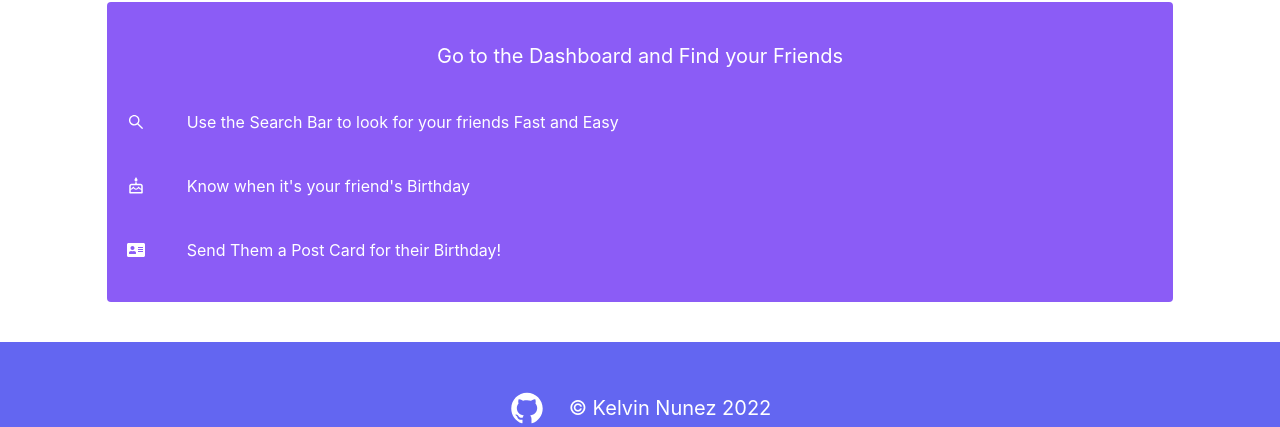
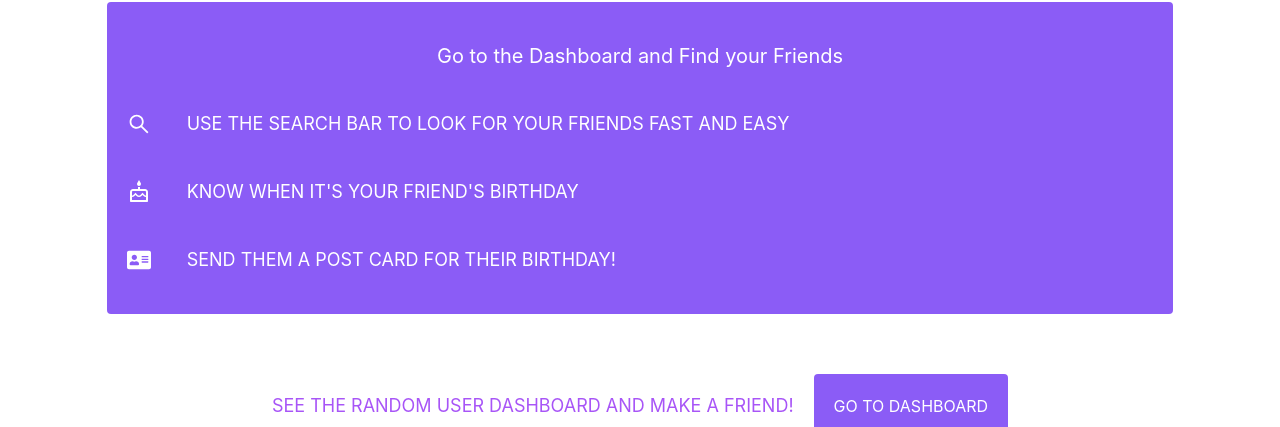
Before and after one commit to nurolkel/randomuserAPI-React, a React (Create React App) app: page / in a window 1280 px wide. Shown: the part 525-952 px from the top of the page. Built offline with nearby package versions, Linux system fonts and the light colour scheme; no server answers.

Commit message:
Final Cleanup CSS

```diff
--- a/src/components/birthdayTimer.js
+++ b/src/components/birthdayTimer.js
@@ -1,27 +1,27 @@
 const BirthdayTimer = ({ date }) => {
     return (
-        <div className="flex items-center justify-center flex-col w-full">
-                <div className="flex items-center justify-center flex-col w-11/12 bg-indigo-500 rounded p-5">
-                    <p className="p-5 uppercase text-white">time until my birthday:</p>
-                    <div className="px-1 flex flex-row justify-center items-center gap-3">
+        <div className="flex items-center justify-center flex-col w-full my-5 py-3">
+                <div className="flex items-center justify-center flex-col w-11/12 bg-purple-500 rounded py-5">
+                    <p className="py-5 px-1 uppercase text-white text-2xl ">time until my birthday:</p>
+                    <div className="px-1 flex flex-col md:flex-row items-center justify-evenly gap-5">
                         <div className="grid items-center justify-items-center uppercase text-white">
-                            <span>Month</span>
+                            <span className="text-xl">Month</span>
                             <p>{date.months}</p>
                         </div>
                         <div className="grid items-center justify-items-center uppercase text-white">
-                            <span>Days</span>
+                            <span className="text-xl">Days</span>
                             <p>{date.days}</p>
                         </div>
                         <div className="grid items-center justify-items-center uppercase text-white">
-                            <span>Hours</span>
+                            <span className="text-xl">Hours</span>
                             <p>{date.hours}</p>
                         </div>
                         <div className="grid items-center justify-items-center uppercase text-white">
-                            <span>Minutes</span>
+                            <span className="text-xl">Minutes</span>
                             <p>{date.minutes}</p>
                         </div>
                         <div className="grid items-center justify-items-center uppercase text-white">
-                            <span>Seconds</span>
+                            <span className="text-xl">Seconds</span>
                             <p>{date.seconds}</p>
                         </div>
                     </div>
--- a/src/components/breadcrumbs.js
+++ b/src/components/breadcrumbs.js
@@ -7,7 +7,7 @@ const BreadCrumbs = () => {
     const displayPrevPage = previous.map(prev => <p key={prev.id}>{prev.name.first} {prev.name.last}</p>)
 
     return (
-        <div className="p-5 flex flex-row items-center gap-3">
+        <div className="p-5 flex flex-row items-center gap-3 uppercase text-base">
                <Link to="/dashboard" className="underline text-blue-500">
                     Back to Dashboard
                 </Link>
--- a/src/components/displayPreviousUser.js
+++ b/src/components/displayPreviousUser.js
@@ -17,7 +17,7 @@ const DisplayPreviousUser = () => {
                 <div className="flex flex-col justify-center">
                     <div className="flex flex-col p-5 items-center justify-center">
                         <h3 className="text-2xl text-purple-500 font-bold">Welcome to</h3>
-                        <span className="text-lg p-2 font-semibold">{prev.name.first}  Page!</span>
+                        <span className="uppercase text-lg p-2 font-semibold">{prev.name.first} Profile Page!</span>
                     </div>
                     <img src={prev.picture.large} alt={`${prev.name.first} `}  className="rounded-full max-h-[350px] object-center" />
                 </div>
@@ -25,22 +25,22 @@ const DisplayPreviousUser = () => {
             <div className="p-5 flex flex-col justify-center items-center text-center">
                 <h3 className="text-xl">My Address is:</h3>
                 <div className="text-xl">
-                    <p  className="p-1 text-xl">{prev.location.street.number} {prev.location.street.name} ,{prev.location.city}</p>
-                    <p className="p-1 text-xl">{prev.location.state} {prev.location.postcode}</p>
+                    <p  className="py-2 text-2xl">{prev.location.street.number} {prev.location.street.name} ,{prev.location.city}</p>
+                    <p className="py-2 text-2xl">{prev.location.state} {prev.location.postcode}</p>
                 </div>
             </div>
             <div className="p-5 flex flex-col items-center">
-                <p>My email is {prev.email}</p>
+                <p>My email is: <span className="uppercase font-bold">{prev.email}</span></p>
                 <div className="p-5 flex flex-col items-center justify-center">
                     <p>Call me at:</p>
                     <div className="flex flex-row items-center py-5">
-                        <AiFillMobile  className="text-2xl text-indigo-500" /> {prev.cell}
+                        <AiFillMobile  className="text-2xl text-purple-500" /> {prev.cell}
                     </div>
                     <div className="flex flex-row items-center py-5">
-                        <AiFillPhone  className="text-2xl text-indigo-500"/> {prev.phone}
+                        <AiFillPhone  className="text-2xl text-purple-500"/> {prev.phone}
                     </div>
                 </div>
-                <p className="text-lg">I am {prev.age} years old and was born on {formatedDOB}</p>
+                <p className="text-lg">I am {prev.dob.age} years old and was born on {formatedDOB}</p>
             </div>
             <BirthdayTimer date={dateValue} />
         </div>
--- a/src/pages/Home.js
+++ b/src/pages/Home.js
@@ -2,6 +2,7 @@ import crowd from '../assets/crowd.jpeg'
 import { AiOutlineSearch } from 'react-icons/ai'
 import { MdOutlineCake } from 'react-icons/md'
 import { FaAddressCard } from 'react-icons/fa'
+import { Link } from 'react-router-dom'
 
 const Home = () => {
     return (
@@ -17,18 +18,22 @@ const Home = () => {
                <div className="w-10/12 my-10 bg-violet-500 p-5 rounded">
                    <h3 className="text-white py-5 text-center text-xl">Go to the Dashboard and Find your Friends</h3>
                    <div className="grid grid-cols-[minmax(0,60px)_1fr] items-center justify-around">
-                        <AiOutlineSearch className="text-white text-lg"/>
-                        <p className="text-white py-5">Use the Search Bar to look for your friends Fast and Easy</p>
+                        <AiOutlineSearch className="text-white text-2xl"/>
+                        <p className="text-white text-lg uppercase  py-5">Use the Search Bar to look for your friends Fast and Easy</p>
                    </div>
                    <div className="grid grid-cols-[minmax(0,60px)_1fr] items-center justify-around">
-                        <MdOutlineCake className="text-white text-lg"/>
-                        <p className="text-white py-5">Know when it's your friend's Birthday</p>
+                        <MdOutlineCake className="text-white text-2xl"/>
+                        <p className="text-white text-lg uppercase  py-5">Know when it's your friend's Birthday</p>
                    </div>
                    <div className="grid grid-cols-[minmax(0,60px)_1fr] items-center justify-around">
-                        <FaAddressCard className="text-white text-lg"/>
-                        <p className="text-white py-5">Send Them a Post Card for their Birthday!</p>
+                        <FaAddressCard className="text-white text-2xl"/>
+                        <p className="text-white text-lg uppercase py-5">Send Them a Post Card for their Birthday!</p>
                    </div>
                </div>
+           </div>
+           <div className="p-5 flex flex-col md:flex-row gap-5 justify-center items-center">
+               <p className="text-lg uppercase text-purple-500">See The Random User Dashboard and Make a Friend!</p>
+               <Link to="/dashboard" className="rounded bg-violet-500 p-5 text-white uppercase">Go To Dashboard</Link>
            </div>
         </main>
     )
```
Also changed, not shown: 1 other file (tests, documents, lock files or other folders).
